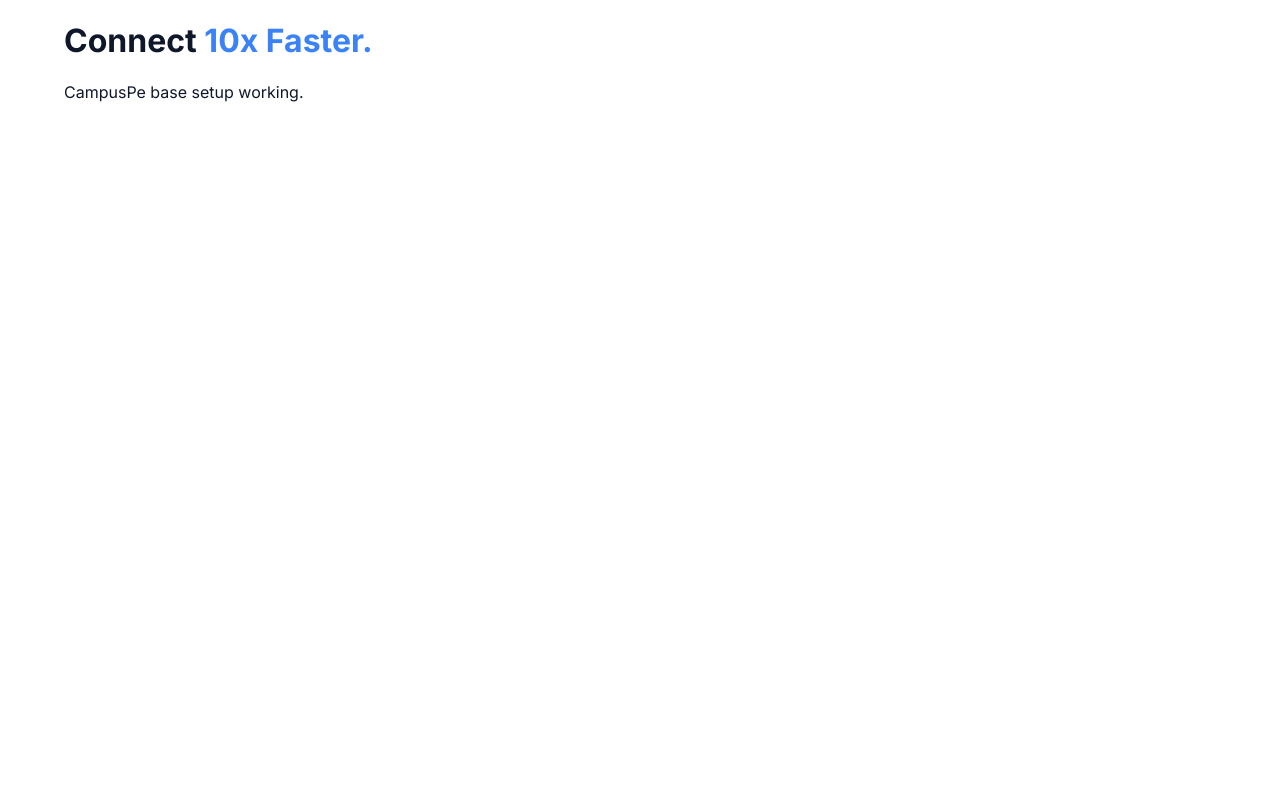
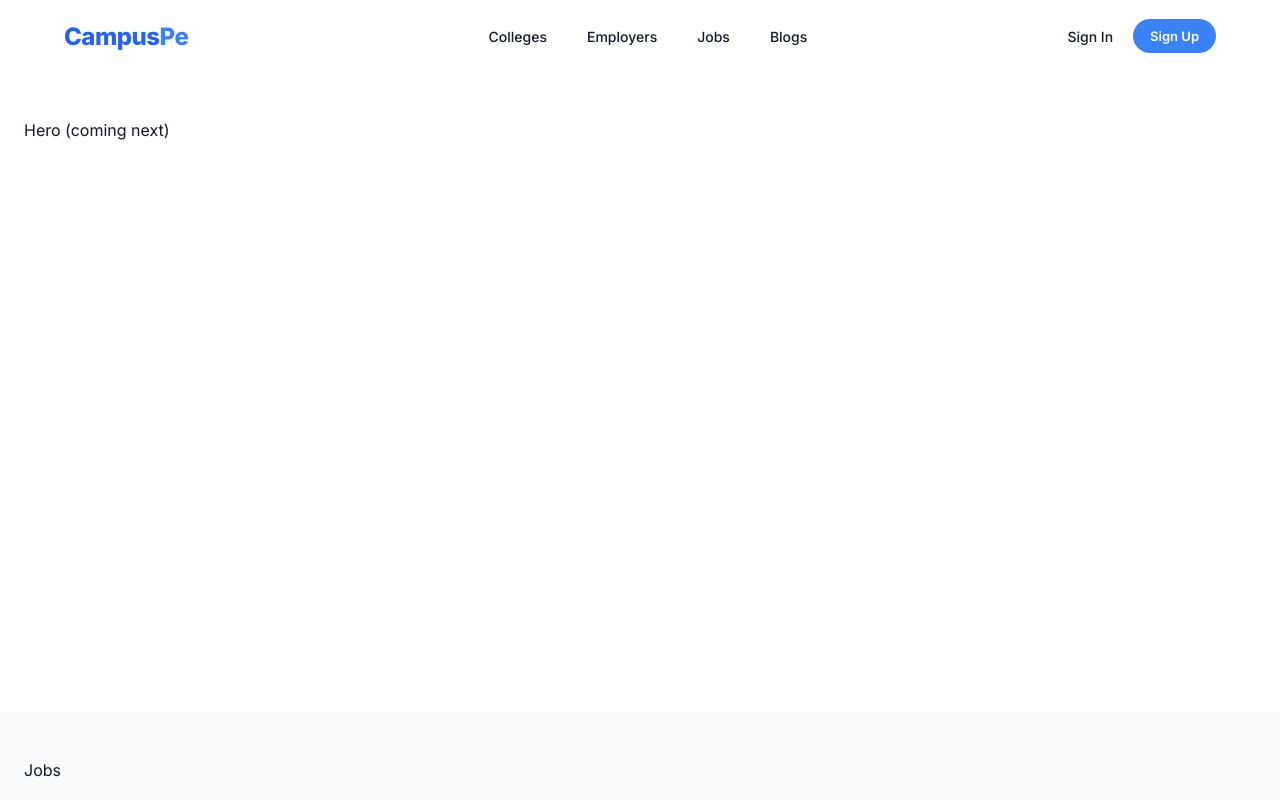
Before and after one commit to Sushil09kp/campuspe-29, a Next.js app: page / in a window 1280 px wide. Shown: the top 800 px of the page. Built offline with nearby package versions, Linux system fonts and the light colour scheme.

Commit message:
Add Button and Navbar components

```diff
--- /dev/null
+++ b/app/components/Button/Button.js
@@ -0,0 +1,29 @@
+import Link from "next/link";
+import styles from "./Button.module.css";
+
+export default function Button({
+  href,
+  variant = "primary",
+  size = "md",
+  icon,
+  children,
+  ...props
+}) {
+  const className = `${styles.btn} ${styles[variant]} ${styles[size]}`;
+
+  if (href) {
+    return (
+      <Link href={href} className={className} {...props}>
+        {children}
+        {icon}
+      </Link>
+    );
+  }
+
+  return (
+    <button type="button" className={className} {...props}>
+      {children}
+      {icon}
+    </button>
+  );
+}
--- /dev/null
+++ b/app/components/Button/Button.module.css
@@ -0,0 +1,66 @@
+.btn {
+  display: inline-flex;
+  align-items: center;
+  justify-content: center;
+  gap: 8px;
+  border: 1px solid transparent;
+  border-radius: var(--radius-pill);
+  font-weight: 600;
+  white-space: nowrap;
+  transition: background 0.2s, transform 0.15s, box-shadow 0.2s,
+    border-color 0.2s, color 0.2s;
+}
+
+/* Sizes */
+.sm {
+  height: 34px;
+  padding: 0 16px;
+  font-size: 13px;
+}
+.md {
+  height: 44px;
+  padding: 0 24px;
+  font-size: 14px;
+}
+.lg {
+  height: 52px;
+  padding: 0 32px;
+  font-size: 16px;
+}
+
+/* Primary (blue) */
+.primary {
+  background: var(--blue-500);
+  color: #fff;
+}
+.primary:hover {
+  background: var(--blue-600);
+  transform: translateY(-1px);
+  box-shadow: 0 8px 20px rgba(59, 130, 246, 0.35);
+}
+.primary:active {
+  background: #1d4ed8;
+  transform: translateY(0);
+  box-shadow: none;
+}
+
+/* Outline (white) */
+.outline {
+  background: #fff;
+  color: var(--text-900);
+  border-color: var(--border);
+}
+.outline:hover {
+  border-color: var(--blue-500);
+  color: var(--blue-600);
+  background: var(--blue-50);
+}
+.outline:active {
+  background: #dbeafe;
+}
+
+/* Keyboard focus (Tab key) */
+.btn:focus-visible {
+  outline: 2px solid var(--blue-600);
+  outline-offset: 3px;
+}
--- /dev/null
+++ b/app/components/Navbar/Navbar.js
@@ -0,0 +1,69 @@
+"use client";
+
+import { useState } from "react";
+import Link from "next/link";
+import Button from "../Button/Button";
+import styles from "./Navbar.module.css";
+
+const links = [
+  { label: "Colleges", href: "#colleges" },
+  { label: "Employers", href: "#employers" },
+  { label: "Jobs", href: "#jobs" },
+  { label: "Blogs", href: "#footer" },
+];
+
+export default function Navbar() {
+  const [open, setOpen] = useState(false);
+
+  return (
+    <header className={styles.header}>
+      <div className={`container ${styles.inner}`}>
+        <Link href="/" className={styles.logo} aria-label="CampusPe home">
+          Campus<span>Pe</span>
+        </Link>
+
+        <nav
+          id="main-nav"
+          className={`${styles.nav} ${open ? styles.open : ""}`}
+          aria-label="Main"
+        >
+          <ul className={styles.links}>
+            {links.map((link) => (
+              <li key={link.href}>
+                <a href={link.href} onClick={() => setOpen(false)}>
+                  {link.label}
+                </a>
+              </li>
+            ))}
+          </ul>
+
+          <div className={styles.actions}>
+            <a
+              href="#get-started"
+              className={styles.signin}
+              onClick={() => setOpen(false)}
+            >
+              Sign In
+            </a>
+            <Button href="#get-started" size="sm" onClick={() => setOpen(false)}>
+              Sign Up
+            </Button>
+          </div>
+        </nav>
+
+        <button
+          type="button"
+          className={styles.burger}
+          aria-label="Toggle menu"
+          aria-expanded={open}
+          aria-controls="main-nav"
+          onClick={() => setOpen(!open)}
+        >
+          <span />
+          <span />
+          <span />
+        </button>
+      </div>
+    </header>
+  );
+}
--- /dev/null
+++ b/app/components/Navbar/Navbar.module.css
@@ -0,0 +1,123 @@
+.header {
+  position: sticky;
+  top: 0;
+  z-index: 50;
+  background: rgba(255, 255, 255, 0.85);
+  backdrop-filter: blur(10px);
+}
+
+.inner {
+  display: flex;
+  align-items: center;
+  height: 72px;
+}
+
+.logo {
+  font-size: 24px;
+  font-weight: 800;
+  letter-spacing: -0.5px;
+  color: var(--blue-600);
+}
+.logo span {
+  color: var(--blue-500);
+}
+.logo:focus-visible {
+  outline: 2px solid var(--blue-600);
+  outline-offset: 4px;
+  border-radius: 6px;
+}
+
+.nav {
+  display: flex;
+  align-items: center;
+  flex: 1;
+  margin-left: 40px;
+}
+
+.links {
+  display: flex;
+  gap: 40px;
+  list-style: none;
+  margin: 0 auto;
+  padding: 0;
+}
+.links a {
+  font-size: 14px;
+  font-weight: 500;
+  transition: color 0.2s;
+}
+.links a:hover {
+  color: var(--blue-600);
+}
+.links a:focus-visible,
+.signin:focus-visible {
+  outline: 2px solid var(--blue-600);
+  outline-offset: 4px;
+  border-radius: 4px;
+}
+
+.actions {
+  display: flex;
+  align-items: center;
+  gap: 20px;
+}
+.signin {
+  font-size: 14px;
+  font-weight: 500;
+  transition: color 0.2s;
+}
+.signin:hover {
+  color: var(--blue-600);
+}
+
+.burger {
+  display: none;
+  margin-left: auto;
+  width: 40px;
+  height: 40px;
+  background: none;
+  border: 0;
+  flex-direction: column;
+  justify-content: center;
+  align-items: center;
+  gap: 5px;
+}
+.burger span {
+  width: 22px;
+  height: 2px;
+  background: var(--text-900);
+  border-radius: 2px;
+}
+.burger:focus-visible {
+  outline: 2px solid var(--blue-600);
+  border-radius: 8px;
+}
+
+/* Mobile */
+@media (max-width: 768px) {
+  .burger {
+    display: flex;
+  }
+  .nav {
+    display: none;
+    position: absolute;
+    top: 72px;
+    left: 0;
+    right: 0;
+    margin: 0;
+    flex-direction: column;
+    align-items: flex-start;
+    gap: 20px;
+    padding: 24px;
+    background: #fff;
+    border-bottom: 1px solid var(--border);
+  }
+  .nav.open {
+    display: flex;
+  }
+  .links {
+    flex-direction: column;
+    gap: 16px;
+    margin: 0;
+  }
+}
--- a/app/page.js
+++ b/app/page.js
@@ -1,12 +1,19 @@
+import Navbar from "./components/Navbar/Navbar";
+
+const box = { minHeight: "80vh", padding: "48px 24px" };
+
 export default function Home() {
   return (
-    <main>
-      <div className="container">
-        <h1>
-          Connect <span className="text-blue">10x Faster.</span>
-        </h1>
-        <p>CampusPe base setup working.</p>
-      </div>
-    </main>
+    <>
+      <Navbar />
+      <main>
+        <section id="hero" style={box}>Hero (coming next)</section>
+        <section id="jobs" style={{ ...box, background: "#f8fafc" }}>Jobs</section>
+        <section id="colleges" style={box}>Colleges</section>
+        <section id="employers" style={{ ...box, background: "#f8fafc" }}>Employers</section>
+        <section id="get-started" style={box}>Get started</section>
+      </main>
+      <footer id="footer" style={{ ...box, minHeight: "40vh" }}>Footer</footer>
+    </>
   );
 }
```
